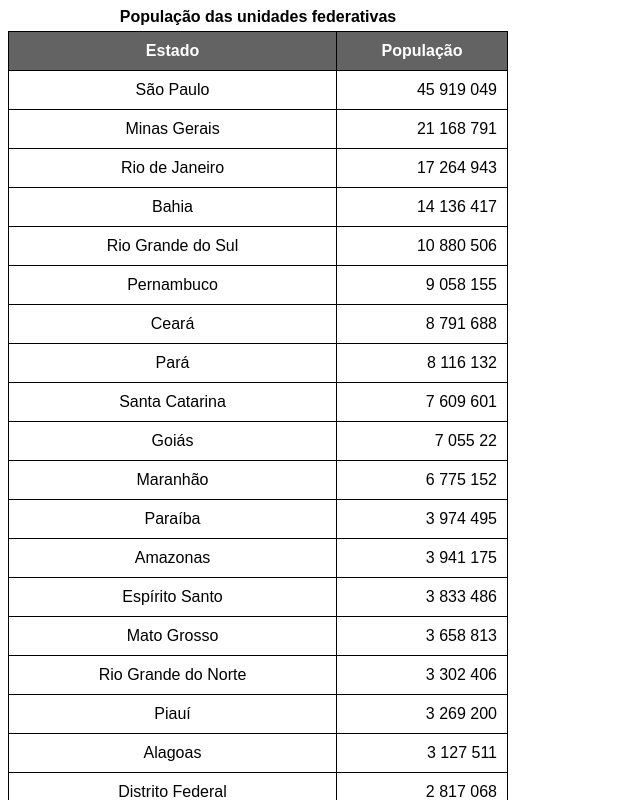
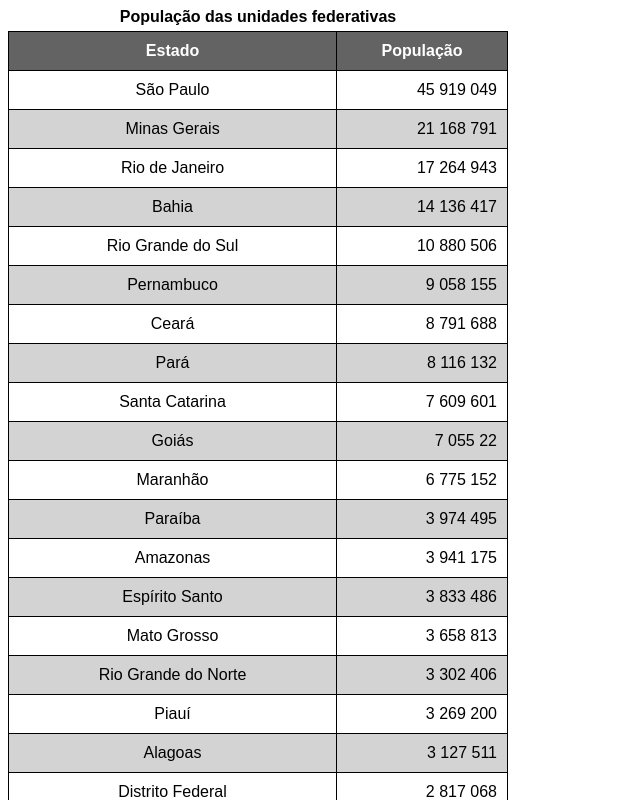
Before and after one commit to RenanLamorim/Modulo-3, a plain HTML site: page Exercicios-de-tabelas/tabela002.html in a window 1280 px wide. Shown: the top 800 px of the page, without its empty margins (0-640 px from the left). Drawn offline with Linux system fonts and the light colour scheme.

Commit message:
:nth-child(2n)

```diff
--- a/Exercicios-de-tabelas/tabela002.html
+++ b/Exercicios-de-tabelas/tabela002.html
@@ -41,6 +41,8 @@ table{
             font-weight: bold;
             margin-bottom: 5px;
         }
+
+        tbody tr:nth-child(2n){background-color: lightgray;}
 
     </style>
 </head>
```
